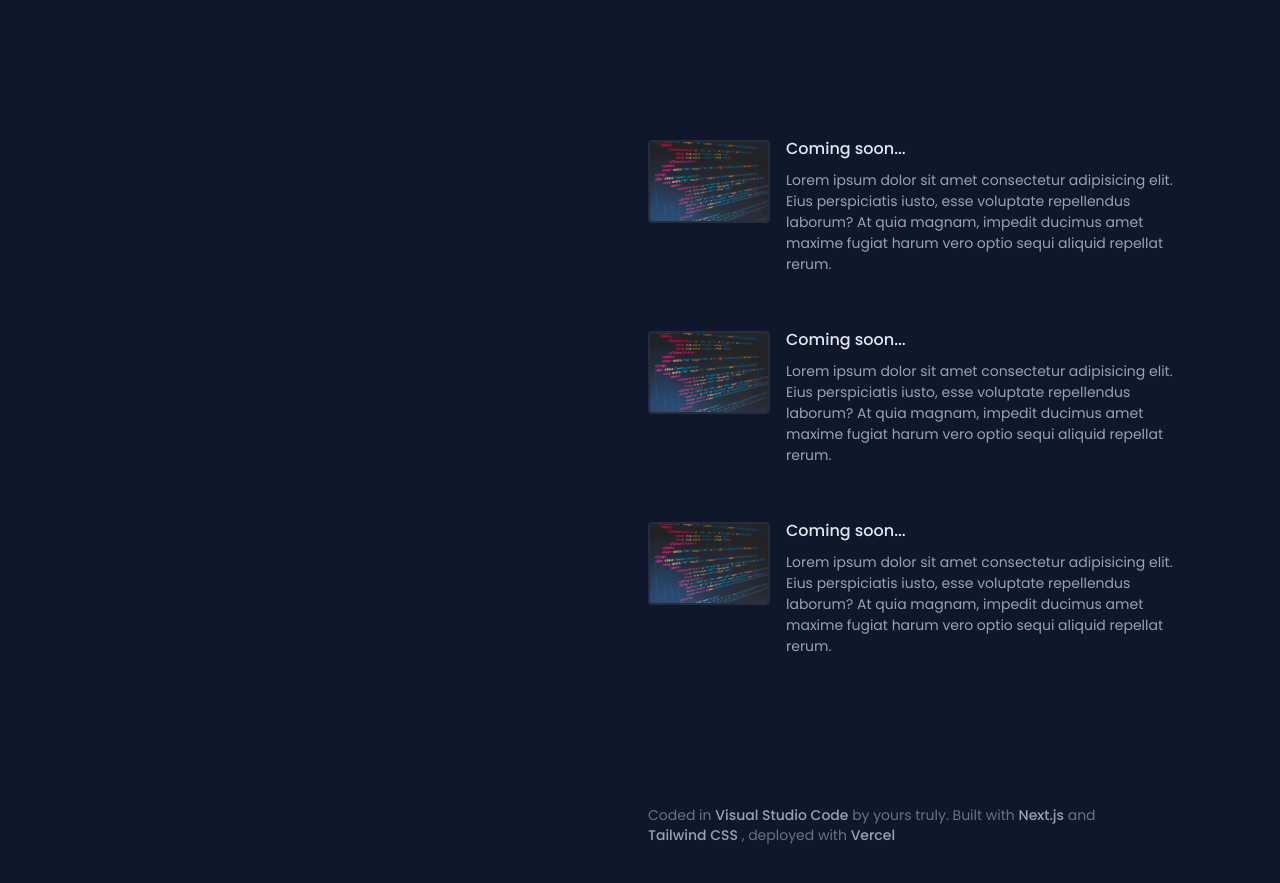
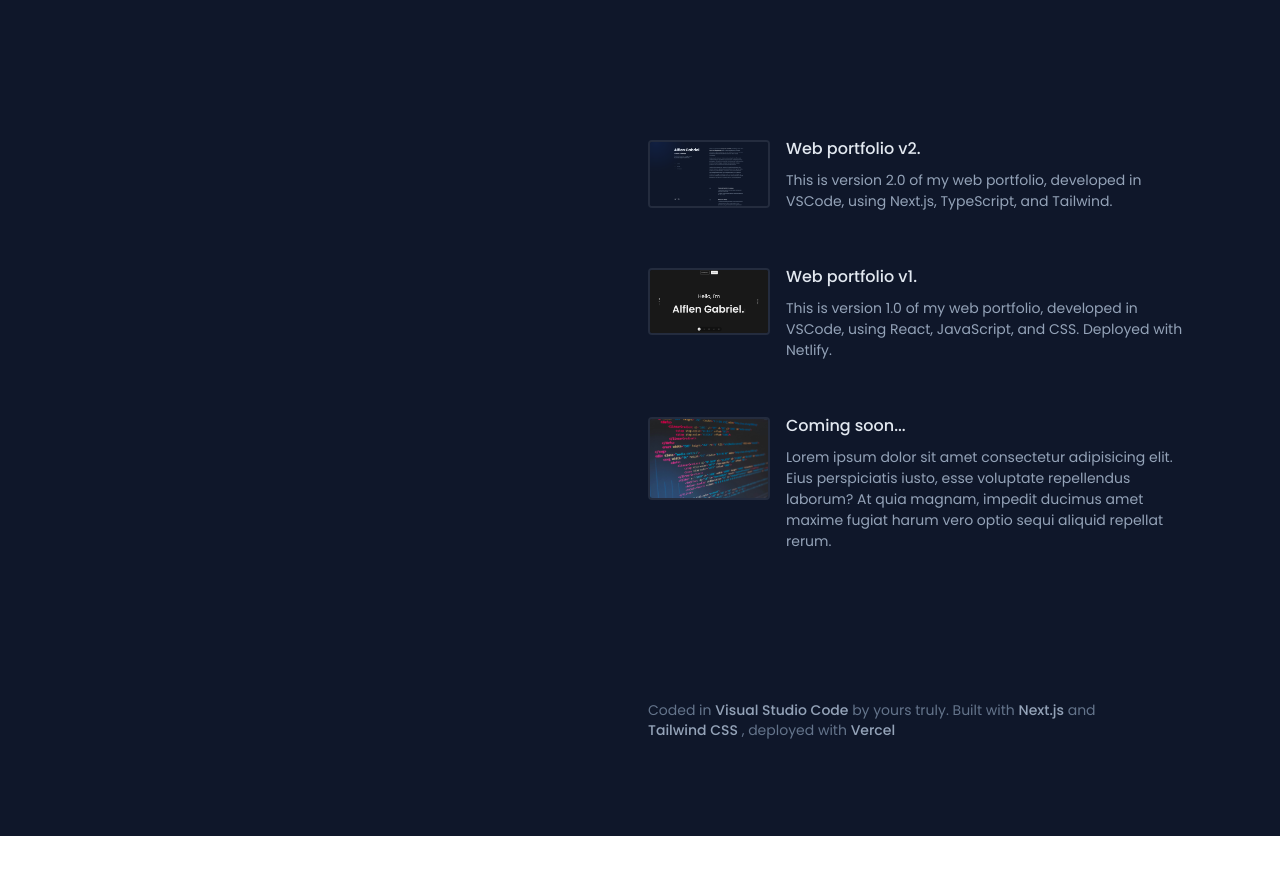
Before and after one commit to AlflenGabriel/portfolio24, a Next.js app: page / in a window 1280 px wide. Shown: the part 1540-2423 px from the top of the page. After the commit the page ends 2376 px from the top, so only its background shows below. Built offline with nearby package versions, Linux system fonts and the light colour scheme.

Commit message:
upd proj // include v1, v2

```diff
--- a/src/components/projects.tsx
+++ b/src/components/projects.tsx
@@ -1,5 +1,7 @@
 import React from "react";
 import projIMG from "../app/assets/projIMG.jpg";
+import portifolioV2 from "../app/assets/portfoliov2.png";
+import portifolioV1 from "../app/assets/portfoliov1.png";
 import Image from "next/image";
 const projects = () => {
   return (
@@ -21,21 +23,19 @@ const projects = () => {
                     href="/"
                   >
                     <span className="absolute -inset-x-4 -inset-y-2.5 hidden rounded md:-inset-x-6 md:-inset-y-4 lg:block"></span>
-                    Coming soon...
+                    Web portfolio v2.
                   </a>
                 </h3>
                 <p className="mt-2 text-sm leading-normal">
-                  Lorem ipsum dolor sit amet consectetur adipisicing elit. Eius
-                  perspiciatis iusto, esse voluptate repellendus laborum? At
-                  quia magnam, impedit ducimus amet maxime fugiat harum vero
-                  optio sequi aliquid repellat rerum.
+                  This is version 2.0 of my web portfolio, developed in VSCode,
+                  using Next.js, TypeScript, and Tailwind.
                 </p>
               </div>
               <Image
                 className="rounded border-2 border-slate-200/10 transition group-hover:border-slate-200/30 sm:order-1 sm:col-span-2 sm:translate-y-1"
                 alt="alt"
                 loading="lazy"
-                src={projIMG}
+                src={portifolioV2}
                 width={200}
                 height={48}
                 style={{ color: "transparent" }}
@@ -49,24 +49,23 @@ const projects = () => {
                 <h3>
                   <a
                     className="inline-flex items-baseline font-medium leading-tight text-slate-200 hover:text-teal-300 focus-visible:text-teal-300  group/link text-base"
-                    href="/"
+                    target="_blank"
+                    href="https://alflengabriel.netlify.app/"
                   >
                     <span className="absolute -inset-x-4 -inset-y-2.5 hidden rounded md:-inset-x-6 md:-inset-y-4 lg:block"></span>
-                    Coming soon...
+                    Web portfolio v1.
                   </a>
                 </h3>
                 <p className="mt-2 text-sm leading-normal">
-                  Lorem ipsum dolor sit amet consectetur adipisicing elit. Eius
-                  perspiciatis iusto, esse voluptate repellendus laborum? At
-                  quia magnam, impedit ducimus amet maxime fugiat harum vero
-                  optio sequi aliquid repellat rerum.
+                  This is version 1.0 of my web portfolio, developed in VSCode,
+                  using React, JavaScript, and CSS. Deployed with Netlify.
                 </p>
               </div>
               <Image
                 className="rounded border-2 border-slate-200/10 transition group-hover:border-slate-200/30 sm:order-1 sm:col-span-2 sm:translate-y-1"
                 alt="alt"
                 loading="lazy"
-                src={projIMG}
+                src={portifolioV1}
                 width={200}
                 height={48}
                 style={{ color: "transparent" }}
```
Also changed, not shown: src/app/assets/portfoliov1.png (added), src/app/assets/portfoliov2.png (added).
